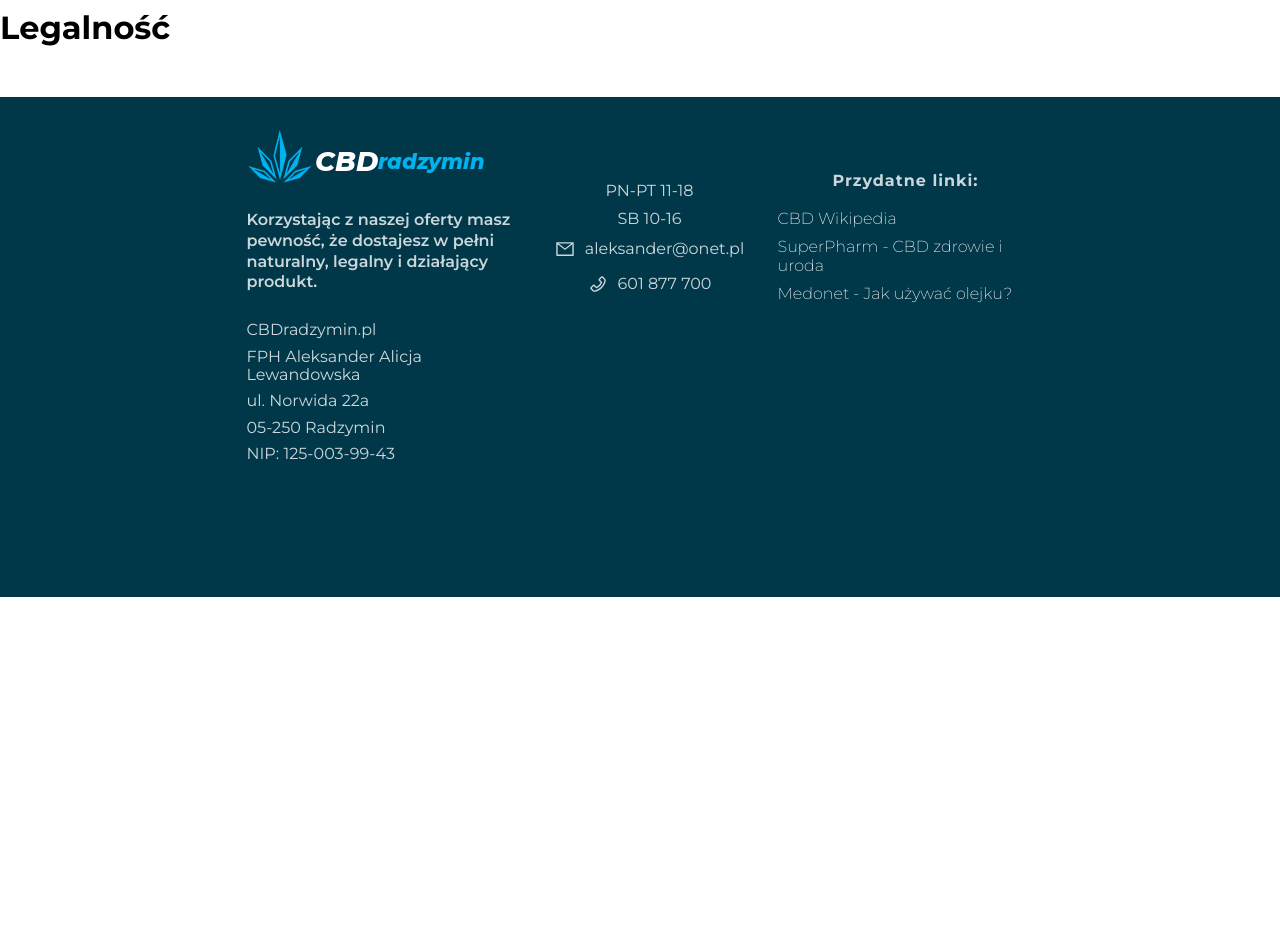
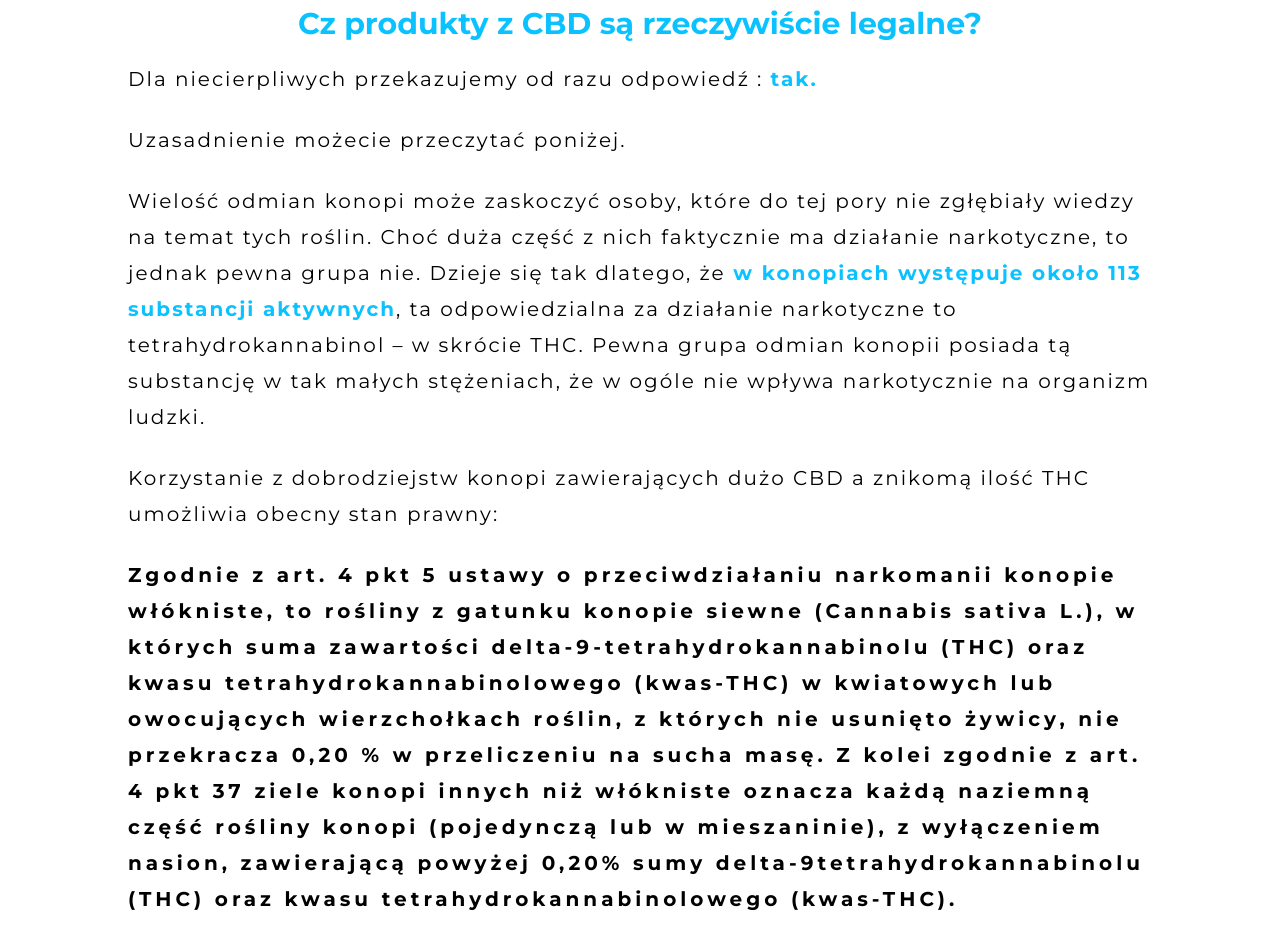
Before and after one commit to krukaleksander/cbdradzymin, a React (Create React App) app: page /legalnosc in a window 1280 px wide. Shown: the part 160-1110 px from the top of the page. Before the commit the page ends 800 px from the top, so only its background shows below. Built offline with nearby package versions, Linux system fonts and the light colour scheme.

Commit message:
legality ok

```diff
--- a/src/pages/Legality.js
+++ b/src/pages/Legality.js
@@ -1,7 +1,50 @@
 import React from "react";
 
 function Legality() {
-  return <h1>Legalność</h1>;
+  return (
+    <div className="legality-container">
+      <h1>Cz produkty z CBD są rzeczywiście legalne?</h1>
+      <p className="legality-container__par">
+        Dla niecierpliwych przekazujemy od razu odpowiedź : <span>tak.</span>
+      </p>
+      <p className="legality-container__par">
+        Uzasadnienie możecie przeczytać poniżej.
+      </p>
+      <p className="legality-container__par">
+        Wielość odmian konopi może zaskoczyć osoby, które do tej pory nie
+        zgłębiały wiedzy na temat tych roślin. Choć duża część z nich faktycznie
+        ma działanie narkotyczne, to jednak pewna grupa nie. Dzieje się tak
+        dlatego, że
+        <span> w konopiach występuje około 113 substancji aktywnych</span>, ta
+        odpowiedzialna za działanie narkotyczne to tetrahydrokannabinol – w
+        skrócie THC. Pewna grupa odmian konopii posiada tą substancję w tak
+        małych stężeniach, że w ogóle nie wpływa narkotycznie na organizm
+        ludzki.
+      </p>
+      <p className="legality-container__par">
+        Korzystanie z dobrodziejstw konopi zawierających dużo CBD a znikomą
+        ilość THC umożliwia obecny stan prawny:
+      </p>
+      <p className="legality-container__par legality-container__par--super">
+        Zgodnie z art. 4 pkt 5 ustawy o przeciwdziałaniu narkomanii konopie
+        włókniste, to rośliny z gatunku konopie siewne (Cannabis sativa L.), w
+        których suma zawartości delta-9-tetrahydrokannabinolu (THC) oraz kwasu
+        tetrahydrokannabinolowego (kwas-THC) w kwiatowych lub owocujących
+        wierzchołkach roślin, z których nie usunięto żywicy, nie przekracza 0,20
+        % w przeliczeniu na sucha masę. Z kolei zgodnie z art. 4 pkt 37 ziele
+        konopi innych niż włókniste oznacza każdą naziemną część rośliny konopi
+        (pojedynczą lub w mieszaninie), z wyłączeniem nasion, zawierającą
+        powyżej 0,20% sumy delta-9tetrahydrokannabinolu (THC) oraz kwasu
+        tetrahydrokannabinolowego (kwas-THC).
+      </p>
+      <p className="legality-container__par">
+        Z powyższego wynika wprost, że kluczowym rozstrzygnięciem jest tutaj
+        stężenie THC w suszu czy też olejku. Produkty przez nas sprzedawane
+        zostały przebadane przez niezależne laboratoria, wyniki wykazały, że
+        produkty w naszym sklepie nie przekraczają stężenia wskazanego ustawą.
+      </p>
+    </div>
+  );
 }
 
 export default Legality;
--- /dev/null
+++ b/src/scss/_Legality.scss
@@ -0,0 +1,23 @@
+.legality-container {
+  width: 80%;
+  margin: 0 auto;
+  h1 {
+    text-align: center;
+    color: $light-blue;
+    font-size: 3rem;
+  }
+  &__par {
+    font-size: 2rem;
+    letter-spacing: 2px;
+    line-height: 180%;
+    margin-bottom: 2.5rem;
+    span {
+      color: $light-blue;
+      font-weight: bolder;
+    }
+    &--super {
+      font-weight: bolder;
+      letter-spacing: 4px;
+    }
+  }
+}
--- a/src/scss/_sets.scss
+++ b/src/scss/_sets.scss
@@ -3,6 +3,10 @@
   margin: 0;
   padding: 0;
   box-sizing: border-box;
+}
+
+html {
+  font-size: 10px;
 }
 
 #root {
--- a/src/scss/main.scss
+++ b/src/scss/main.scss
@@ -9,3 +9,4 @@
 @import "./components/ProductCard";
 @import "./components/AllProductContainers";
 @import "./ProductPage";
+@import "./Legality";
```
Also changed, not shown: src/css/main.min.css, 1 other file (tests, documents, lock files or other folders).
